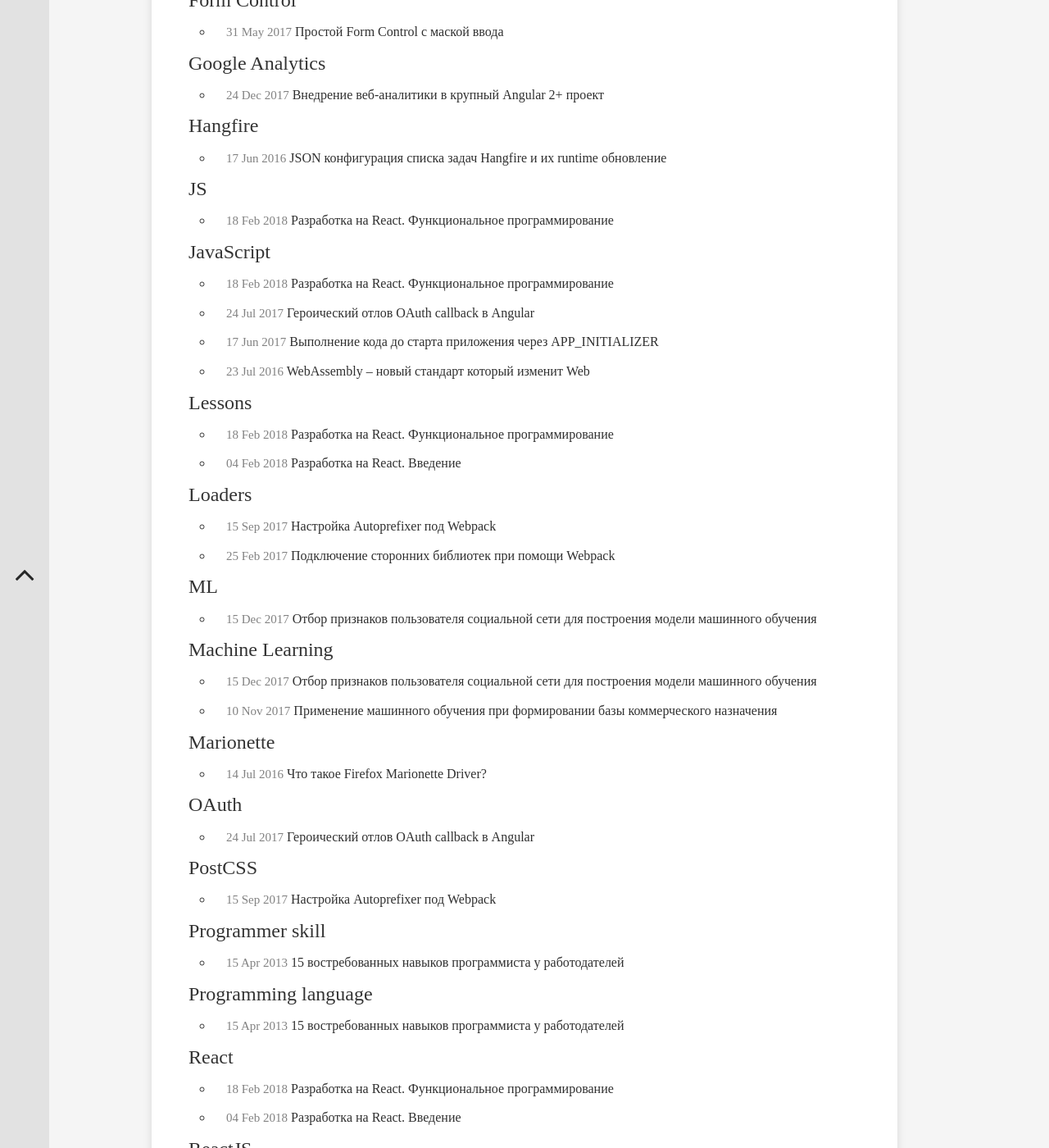
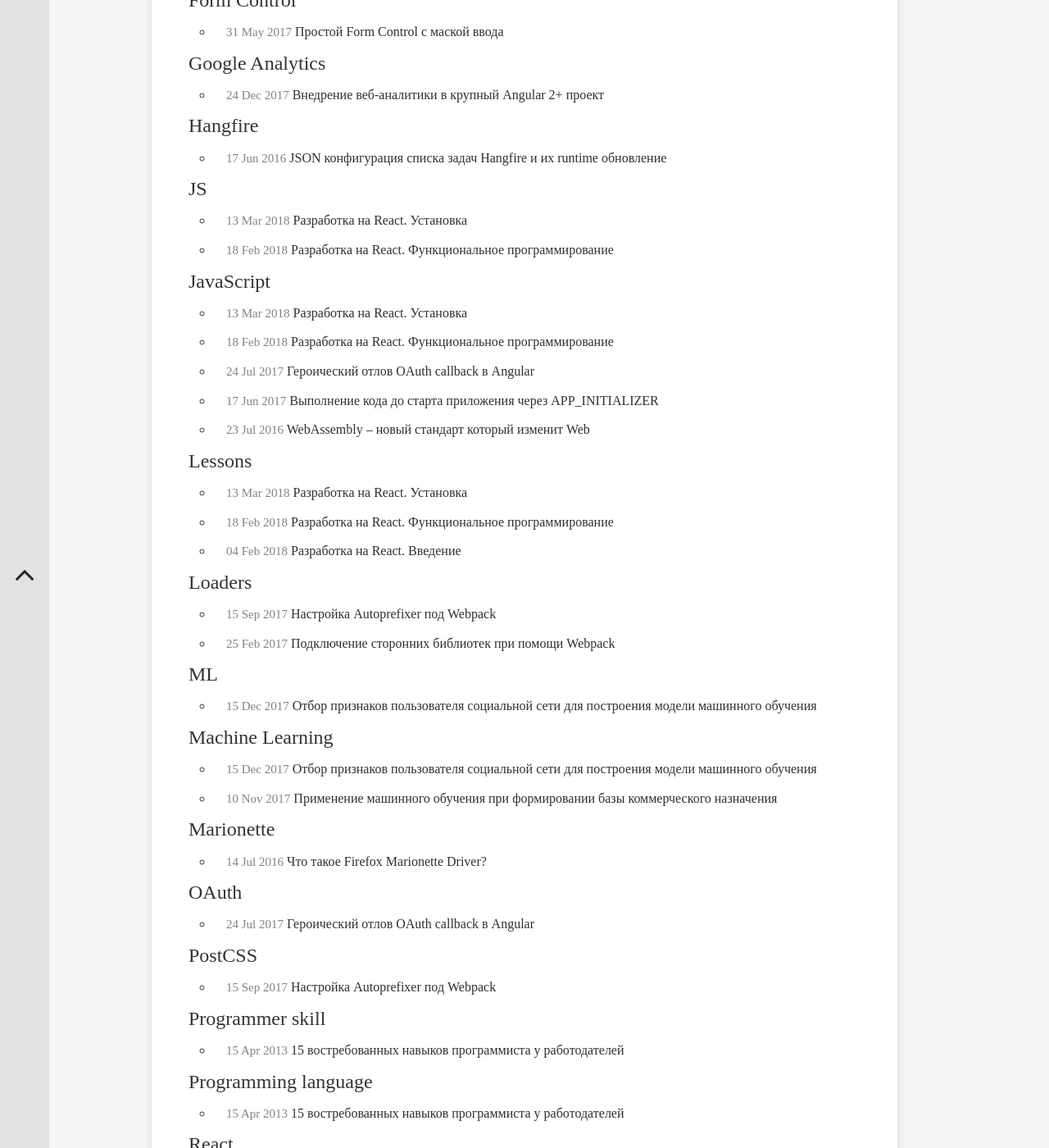
Before and after one commit to martamoshkin/blog.zverit.com, a Jekyll site: the page built from tag.html, in a window 1280 px wide and 1400 px high, scrolled down 1861 px. Shown: the whole window at 82% size. Built offline with Jekyll 4.4.1, drawn with Linux system fonts in a browser that asks for light colours; some web fonts are replaced; some of the changed text lies outside the part shown.

Commit message:
add post

```diff
--- a/_drafts/2018-03-11-installing-react-js.md
+++ b/_posts/frontend/react/2018-03-13-installing-react-js.md
@@ -1,7 +1,7 @@
 ---
 layout: post
 title:  "Разработка на React. Установка"
-date:   2018-03-11 10:22:29 +0300
+date:   2018-03-13 23:17:13 +0300
 category: Frontend
 author: "Artamoshkin Maxim"
 image: "/assets/react-install.png"
```
